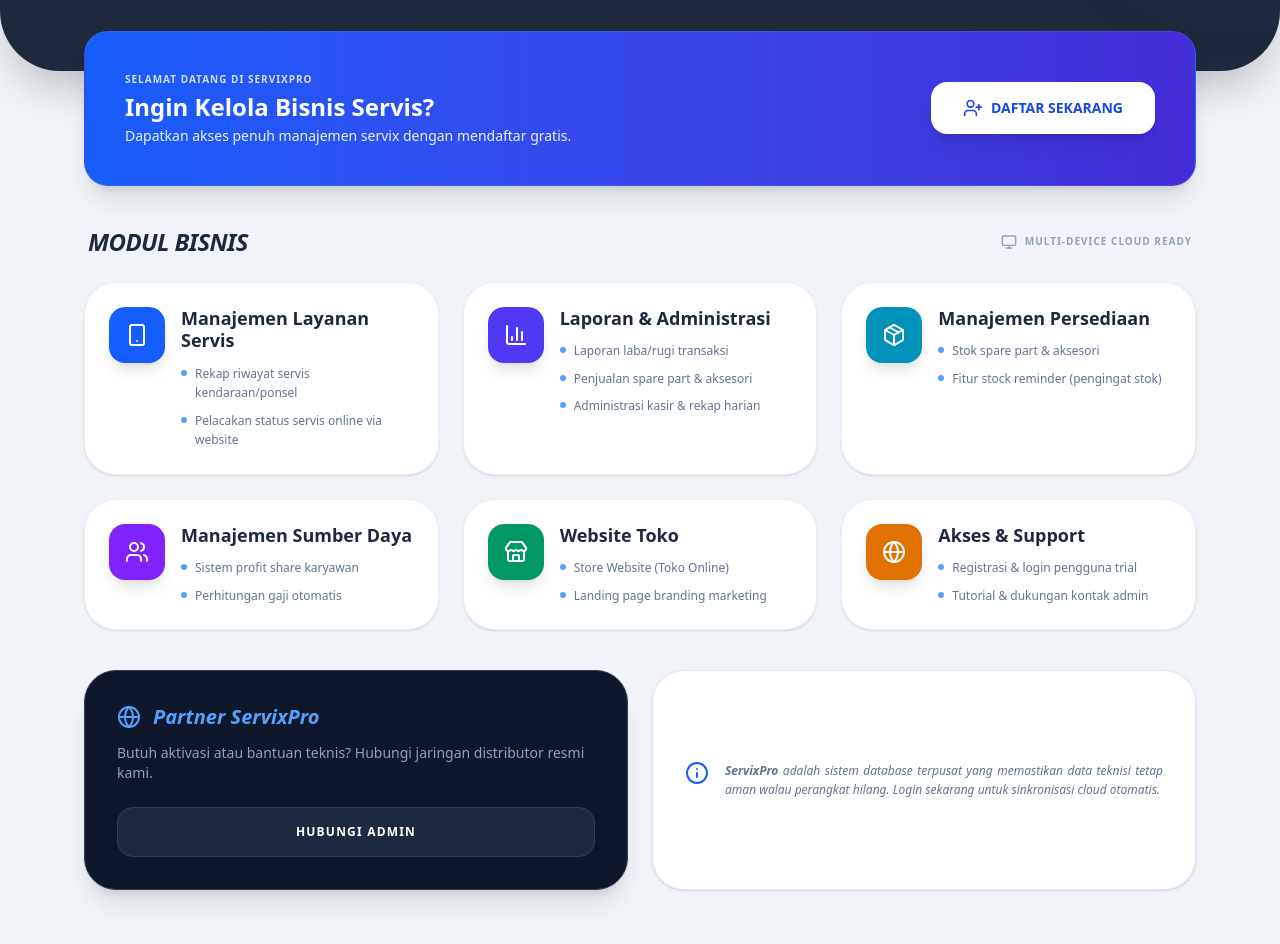
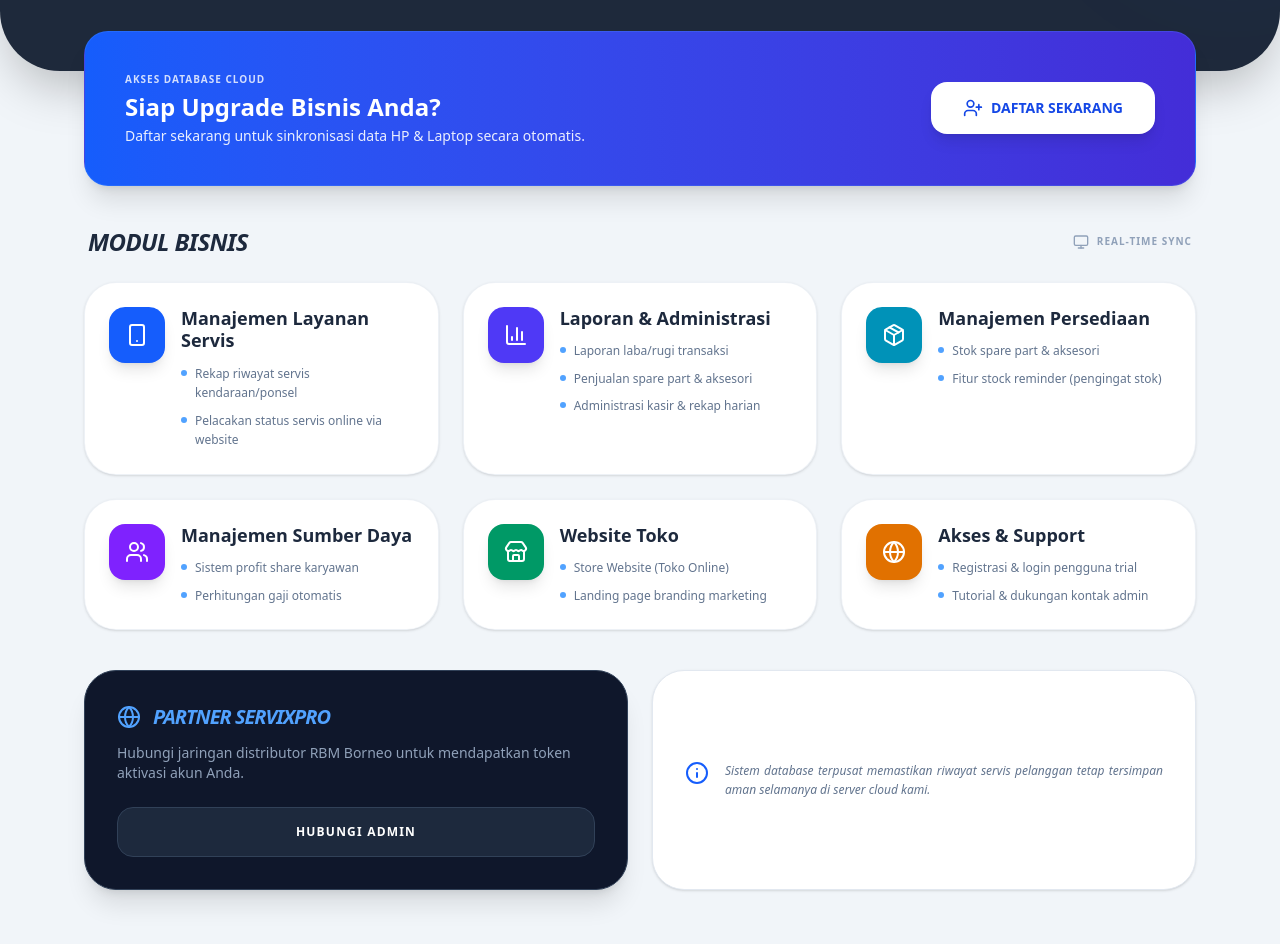
Before and after one commit to vizsem/servixpro, a React (Vite) app: page / in a window 1280 px wide. Shown: the part 200-1144 px from the top of the page. Built offline with nearby package versions, Linux system fonts and the light colour scheme.

Commit message:
Update dynamic auth redirect and register buttons

```diff
--- a/src/App.jsx
+++ b/src/App.jsx
@@ -1,5 +1,5 @@
 import React, { useState, useEffect } from 'react';
-import { supabase } from './lib/supabase'; // Pastikan file ini sudah dibuat
+import { supabase } from './lib/supabase';
 import {
   Smartphone, BarChart3, Package, Users, Store,
   Globe, Phone, ShieldCheck, ChevronRight,
@@ -12,11 +12,13 @@
 
   // --- LOGIC SUPABASE AUTH ---
   useEffect(() => {
+    // Ambil sesi saat ini
     supabase.auth.getSession().then(({ data: { session } }) => {
       setSession(session);
       setLoading(false);
     });
 
+    // Pantau perubahan status auth secara real-time
     const { data: { subscription } } = supabase.auth.onAuthStateChange((_event, session) => {
       setSession(session);
     });
@@ -24,15 +26,30 @@
     return () => subscription.unsubscribe();
   }, []);
 
-  const handleLogin = async () => {
-    await supabase.auth.signInWithOAuth({
-      provider: 'google',
-      options: { redirectTo: window.location.origin }
-    });
+  // Fungsi Login & Daftar (Dibuat lebih kuat untuk Vercel)
+  const handleAuth = async () => {
+    try {
+      const { error } = await supabase.auth.signInWithOAuth({
+        provider: 'google',
+        options: {
+          // Mendeteksi URL secara otomatis (localhost atau domain vercel)
+          redirectTo: window.location.origin,
+          queryParams: {
+            access_type: 'offline',
+            prompt: 'select_account',
+          },
+        }
+      });
+      if (error) throw error;
+    } catch (error) {
+      console.error("Auth Error:", error.message);
+      alert("Terjadi kesalahan: " + error.message);
+    }
   };
 
   const handleLogout = async () => {
-    await supabase.auth.signOut();
+    const { error } = await supabase.signOut();
+    if (error) alert(error.message);
   };
 
   const features = [
@@ -74,7 +91,12 @@
     }
   ];
 
-  if (loading) return <div className="min-h-screen bg-slate-900 flex items-center justify-center text-white font-bold tracking-widest animate-pulse text-sm">LOADING SERVIXPRO...</div>;
+  if (loading) return (
+    <div className="min-h-screen bg-slate-900 flex flex-col items-center justify-center text-white font-bold tracking-widest gap-4">
+      <Zap className="w-12 h-12 text-blue-400 animate-bounce fill-blue-400" />
+      <p className="animate-pulse text-xs">SINKRONISASI CLOUD...</p>
+    </div>
+  );
 
   return (
     <div className="min-h-screen bg-[#F1F5F9] pb-28 lg:pb-10 font-sans text-slate-900 transition-all duration-300">
@@ -91,14 +113,13 @@
             </div>
             <h1 className="text-white text-4xl md:text-5xl font-black tracking-tight italic">ServixPro</h1>
 
-            {/* Tampilan Kondisional User */}
             {session ? (
               <div className="flex items-center gap-2 mt-2 justify-center md:justify-start">
                   <div className="w-2 h-2 bg-emerald-500 rounded-full animate-pulse"></div>
                   <p className="text-slate-400 text-[10px] font-medium uppercase tracking-widest">{session.user.email}</p>
               </div>
             ) : (
-              <p className="text-slate-500 text-[10px] font-bold uppercase tracking-[0.2em] mt-2">v4.0 Guest Mode</p>
+              <p className="text-slate-500 text-[10px] font-bold uppercase tracking-[0.2em] mt-2">v4.0 Mode Pengunjung</p>
             )}
           </div>
 
@@ -117,7 +138,7 @@
                     <LogOut className="w-5 h-5" />
                 </button>
             ) : (
-                <button onClick={handleLogin} className="bg-blue-600 text-white px-6 py-4 rounded-2xl font-black text-xs hover:bg-blue-500 transition-all shadow-xl shadow-blue-900/40 flex items-center justify-center gap-2">
+                <button onClick={handleAuth} className="bg-blue-600 text-white px-6 py-4 rounded-2xl font-black text-xs hover:bg-blue-500 transition-all shadow-xl shadow-blue-900/40 flex items-center justify-center gap-2">
                     <Key className="w-4 h-4" /> LOGIN
                 </button>
             )}
@@ -131,25 +152,25 @@
         <div className="bg-gradient-to-r from-blue-600 to-indigo-700 rounded-3xl p-6 md:p-10 shadow-xl mb-10 flex flex-col md:flex-row items-center justify-between border border-blue-400/20 gap-6">
           <div className="text-white text-center md:text-left">
             <p className="text-[10px] font-bold uppercase tracking-widest opacity-80 mb-1">
-                {session ? "Status Lisensi: Aktif" : "Selamat Datang di ServixPro"}
+                {session ? "Lisensi: Aktif Premium" : "Akses Database Cloud"}
             </p>
             <h3 className="text-2xl font-bold mb-1">
-                {session ? `Halo, ${session.user.user_metadata.full_name || 'Owner'}` : "Ingin Kelola Bisnis Servis?"}
+                {session ? `Selamat Datang, ${session.user.user_metadata.full_name || 'User'}` : "Siap Upgrade Bisnis Anda?"}
             </h3>
             <p className="text-sm opacity-90 leading-tight">
-                {session ? "Database Anda tersinkronisasi secara real-time." : "Dapatkan akses penuh manajemen servix dengan mendaftar gratis."}
+                {session ? "Kelola semua data servis dalam satu genggaman." : "Daftar sekarang untuk sinkronisasi data HP & Laptop secara otomatis."}
             </p>
           </div>
 
           {!session ? (
-              <button onClick={handleLogin} className="bg-white text-blue-700 px-8 py-4 rounded-2xl font-black text-sm shadow-lg active:scale-95 hover:bg-slate-50 transition-all flex items-center gap-2 whitespace-nowrap">
+              <button onClick={handleAuth} className="bg-white text-blue-700 px-8 py-4 rounded-2xl font-black text-sm shadow-lg active:scale-95 hover:bg-slate-50 transition-all flex items-center gap-2 whitespace-nowrap">
                 <UserPlus className="w-5 h-5" />
                 DAFTAR SEKARANG
               </button>
           ) : (
-              <button className="bg-white text-blue-700 px-8 py-4 rounded-2xl font-black text-sm shadow-lg active:scale-90 hover:bg-slate-50 transition-all flex items-center gap-2">
+              <button className="bg-white text-blue-700 px-8 py-4 rounded-2xl font-black text-sm shadow-lg active:scale-90 hover:bg-slate-50 transition-all flex items-center gap-2 uppercase">
                 <BarChart3 className="w-5 h-5" />
-                CEK LAPORAN
+                Dashboard Admin
               </button>
           )}
         </div>
@@ -159,7 +180,7 @@
           <div className="flex items-center justify-between mb-6 px-1">
             <h2 className="font-black text-2xl text-slate-800 tracking-tight italic uppercase">Modul Bisnis</h2>
             <div className="hidden md:flex items-center gap-2 text-slate-400 font-bold text-[10px] uppercase tracking-widest">
-                <Monitor className="w-4 h-4" /> Multi-Device Cloud Ready
+                <Monitor className="w-4 h-4" /> Real-time Sync
             </div>
           </div>
 
@@ -193,9 +214,9 @@
             <div className="relative z-10">
               <div className="flex items-center gap-3 mb-3 text-blue-400">
                 <Globe className="w-6 h-6" />
-                <h3 className="text-xl font-bold italic">Partner ServixPro</h3>
+                <h3 className="text-xl font-bold italic uppercase tracking-tighter">Partner ServixPro</h3>
               </div>
-              <p className="text-sm text-slate-400 mb-6">Butuh aktivasi atau bantuan teknis? Hubungi jaringan distributor resmi kami.</p>
+              <p className="text-sm text-slate-400 mb-6">Hubungi jaringan distributor RBM Borneo untuk mendapatkan token aktivasi akun Anda.</p>
               <button className="w-full bg-slate-800 py-4 rounded-2xl text-xs font-black border border-slate-700 hover:bg-slate-700 transition-all uppercase tracking-widest">
                 Hubungi Admin
               </button>
@@ -204,8 +225,8 @@
           <div className="bg-white rounded-[32px] p-8 border border-slate-200 flex flex-col justify-center shadow-sm">
             <div className="flex items-start gap-4 text-slate-500">
               <Info className="w-6 h-6 text-blue-600 flex-shrink-0" />
-              <p className="text-xs leading-relaxed italic text-justify">
-                <strong>ServixPro</strong> adalah sistem database terpusat yang memastikan data teknisi tetap aman walau perangkat hilang. Login sekarang untuk sinkronisasi cloud otomatis.
+              <p className="text-xs leading-relaxed italic text-justify font-medium">
+                Sistem database terpusat memastikan riwayat servis pelanggan tetap tersimpan aman selamanya di server cloud kami.
               </p>
             </div>
           </div>
@@ -218,13 +239,13 @@
           <button className="flex flex-col items-center gap-1 text-blue-600 font-bold uppercase text-[9px]">
             <LayoutGrid className="w-6 h-6" /> Menu
           </button>
-          <button onClick={!session ? handleLogin : () => {}} className="flex flex-col items-center gap-1 uppercase text-[9px] font-bold">
+          <button onClick={!session ? handleAuth : () => {}} className="flex flex-col items-center gap-1 uppercase text-[9px] font-bold">
             <Phone className="w-6 h-6" /> Admin
           </button>
 
           <div className="relative -mt-20">
             <button
-                onClick={!session ? handleLogin : () => {}}
+                onClick={!session ? handleAuth : () => {}}
                 className="w-16 h-16 bg-blue-600 rounded-[22px] flex items-center justify-center text-white shadow-2xl shadow-blue-400 border-[6px] border-[#F1F5F9] active:scale-90 transition-all"
             >
               {!session ? <Key className="w-8 h-8" /> : <Plus className="w-8 h-8" />}
@@ -234,7 +255,7 @@
           <button className="flex flex-col items-center gap-1 uppercase text-[9px] font-bold">
             <Store className="w-6 h-6" /> Toko
           </button>
-          <button onClick={!session ? handleLogin : handleLogout} className={`flex flex-col items-center gap-1 uppercase text-[9px] font-bold ${session ? 'text-rose-500' : ''}`}>
+          <button onClick={!session ? handleAuth : handleLogout} className={`flex flex-col items-center gap-1 uppercase text-[9px] font-bold ${session ? 'text-rose-500' : ''}`}>
             {session ? <LogOut className="w-6 h-6" /> : <Users className="w-6 h-6" />}
             {session ? 'Logout' : 'Login'}
           </button>
```
